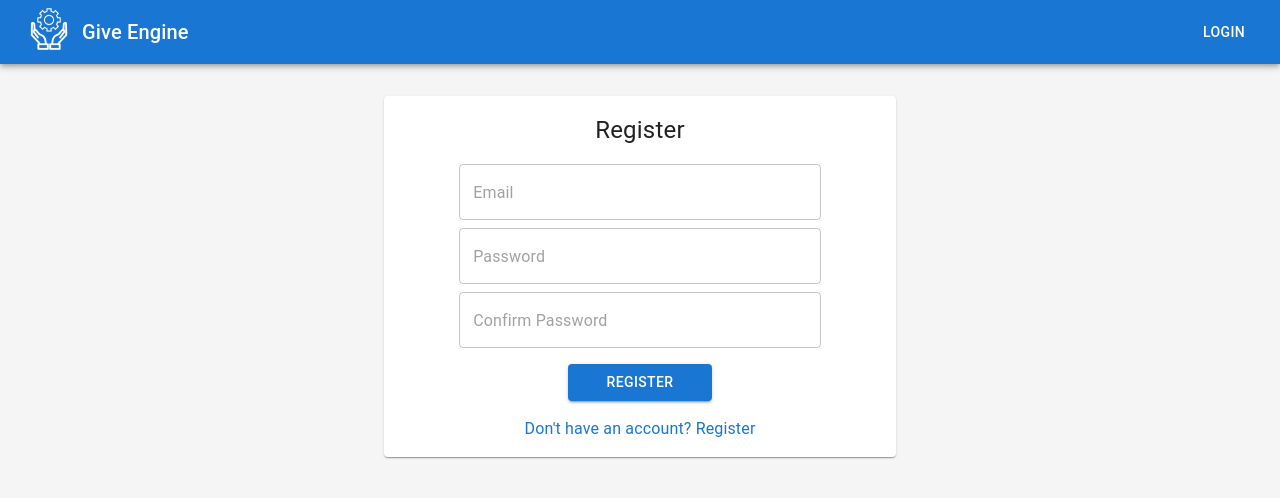
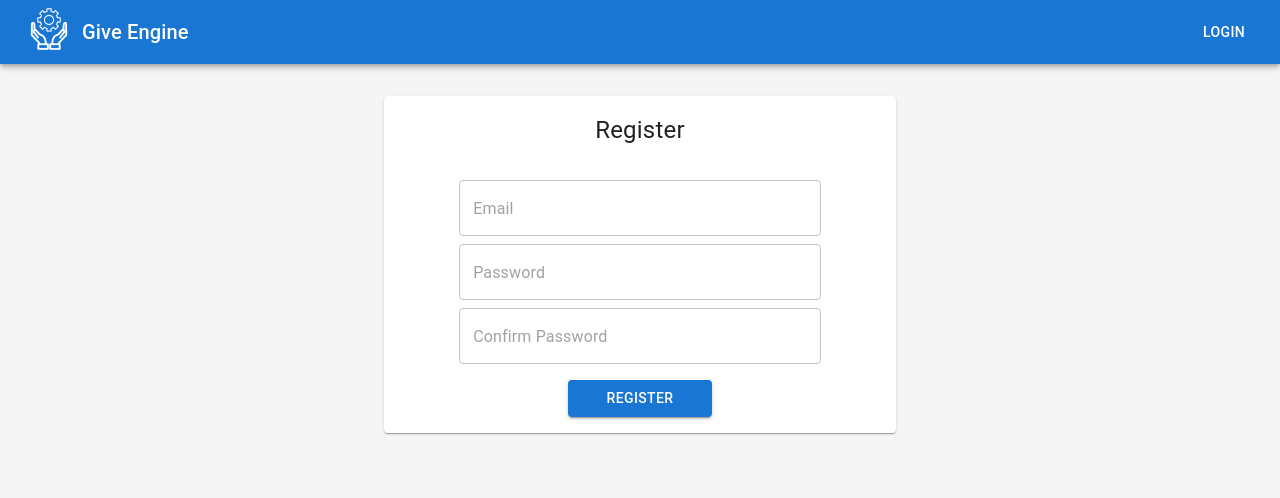
Before and after one commit to alamerton/Give-Engine, a React (Create React App) app: page /register in a window 1280 px wide. Shown: the top 498 px of the page. Built offline with nearby package versions, Linux system fonts and the light colour scheme.

Commit message:
Removed register option from register page

```diff
--- a/src/components/RegisterForm.tsx
+++ b/src/components/RegisterForm.tsx
@@ -82,6 +82,8 @@ export default function RegisterForm() {
               display: "flex",
               flexDirection: "column",
               width: "80%",
+              padding: "1rem 0 1rem 0",
+              margin: "auto",
             }}
           >
             <TextField
@@ -121,13 +123,6 @@ export default function RegisterForm() {
             >
               Register
             </Button>
-            <Link
-              href="#"
-              underline="hover"
-              sx={{ padding: "1rem 0 1rem 0", margin: "auto" }}
-            >
-              Don't have an account? Register
-            </Link>
           </Container>
         </form>
       </Paper>
```
